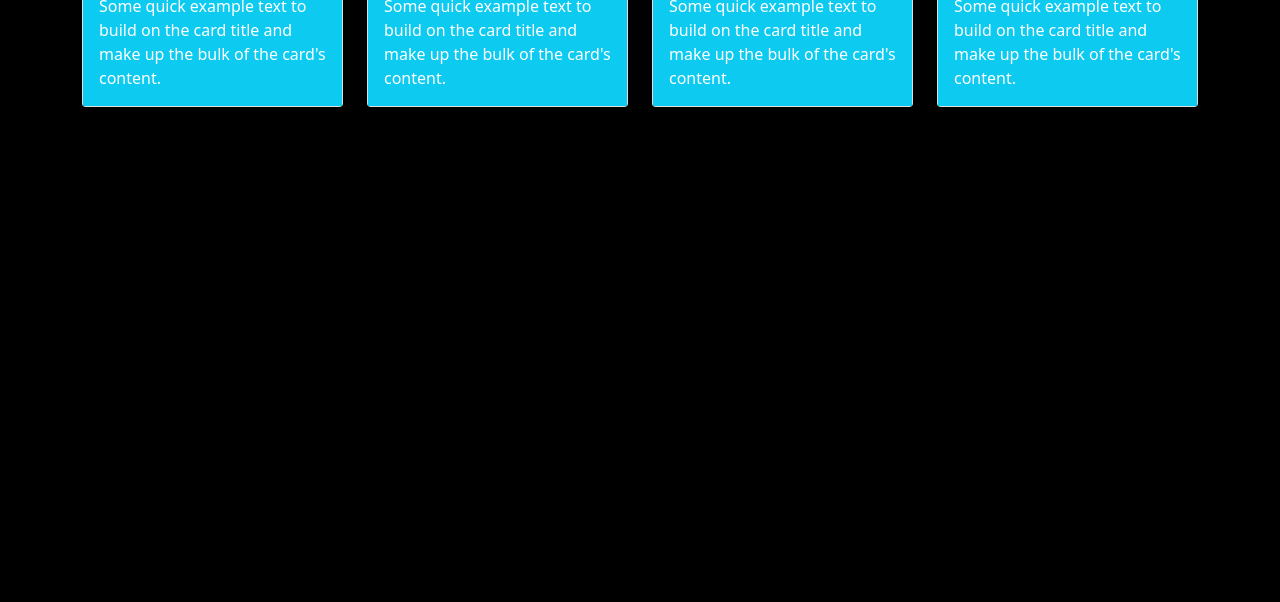
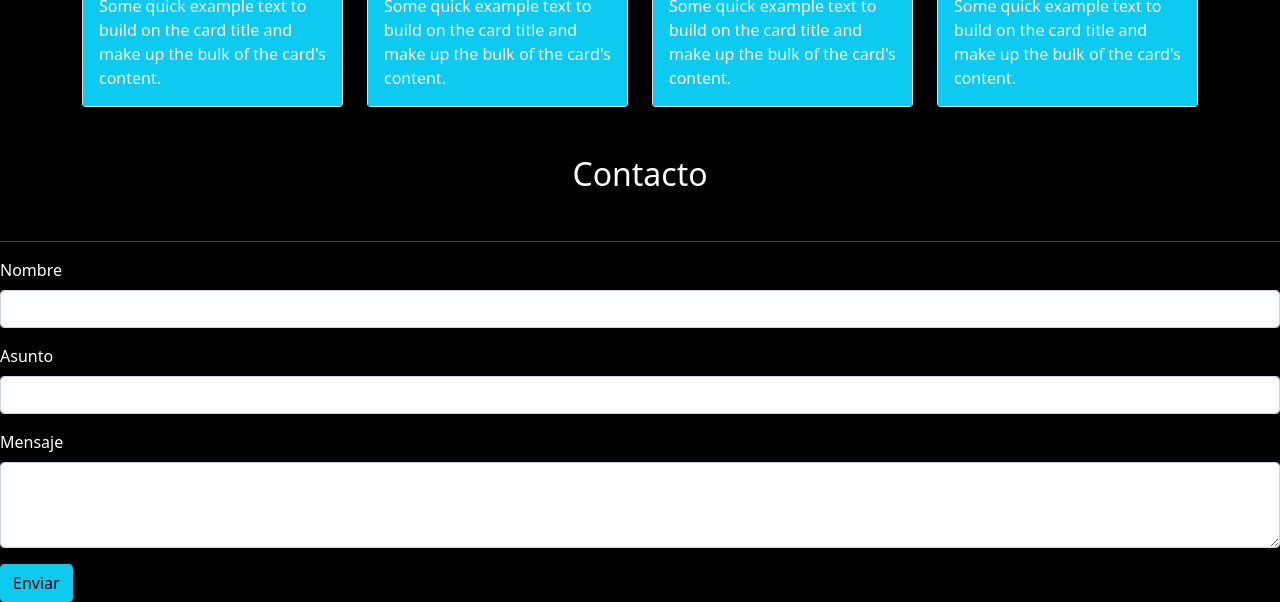
Before and after one commit to constanza1995/viajes-chile, a plain HTML site: page assets/index.html in a window 1280 px wide. Shown: the part 1746-2348 px from the top of the page. Before the commit the page ends 1901 px from the top, so only its background shows below. Drawn offline with nearby package versions, Linux system fonts and the light colour scheme; files that its build step writes are made by us from their sources; files whose address does not match are found by name.

Commit message:
seccion destacados done

```diff
--- a/assets/index.html
+++ b/assets/index.html
@@ -179,6 +179,29 @@
 
     </section>
 
+    <section class="seccionc" id="section-contacto">
+        <div>
+            <h2 class="text-center my-5"> Contacto</h2>
+            <hr>
+        </div>
+        <form>
+            <div class="mb-3">
+              <label for="formularioContactoNombre" class="form-label">Nombre</label>
+              <input type="texto" class="form-control" id="formularioContactoNombre" required>
+            </div>
+            <div class="mb-3">
+              <label for="FormularioContactoAsunto" class="form-label">Asunto</label>
+              <input type="texto" class="form-control" id="FormularioContactoAsunto" required>
+            </div>
+            <div class="mb-3">
+                <label for="FormularioConctactoMensaje" class="form-label">Mensaje</label>
+                <textarea class="form-control" id="FormularioConctactoMensaje" rows="3" required></textarea>
+              </div>
+
+            <button type="submit" class="btn btn-info">Enviar</button>
+          </form>
+    </section>
+
 
 
 
```
